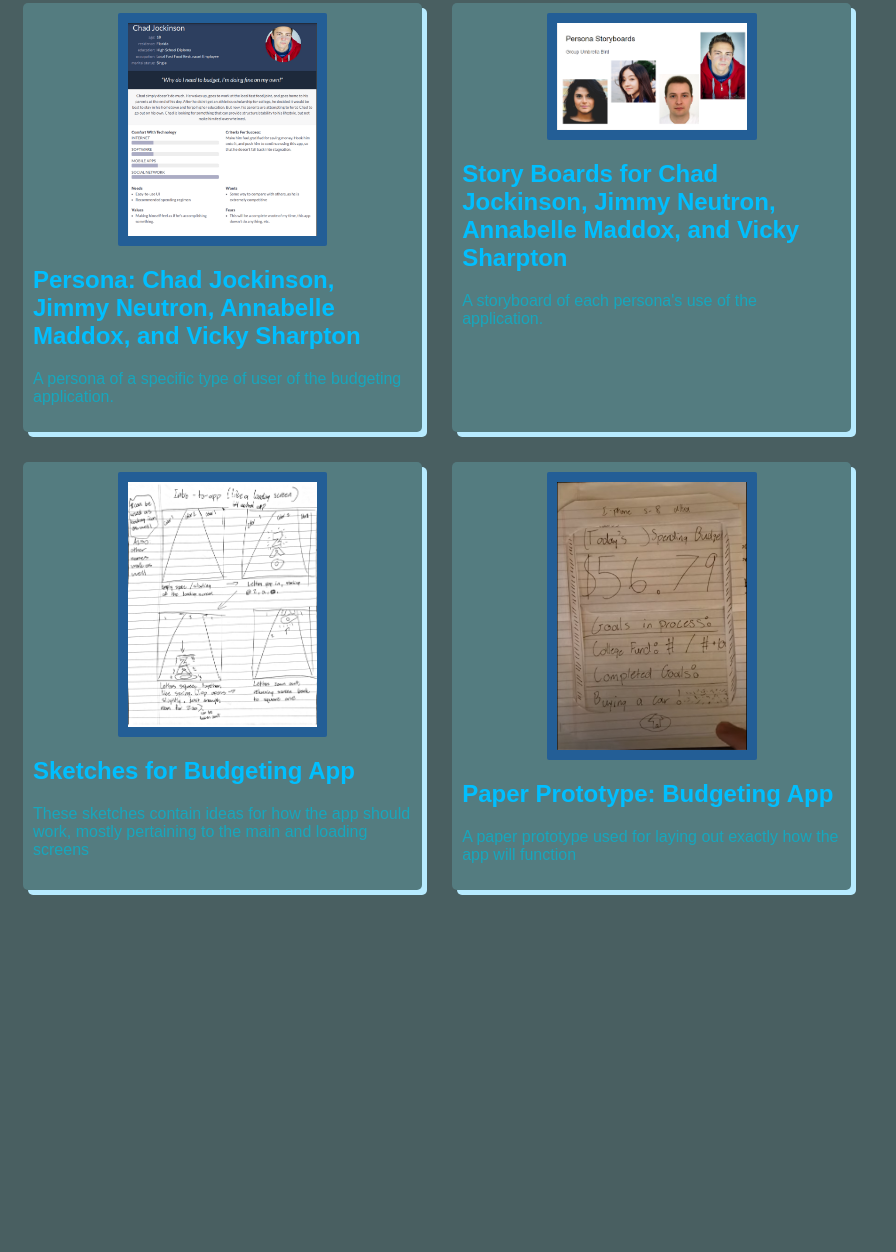
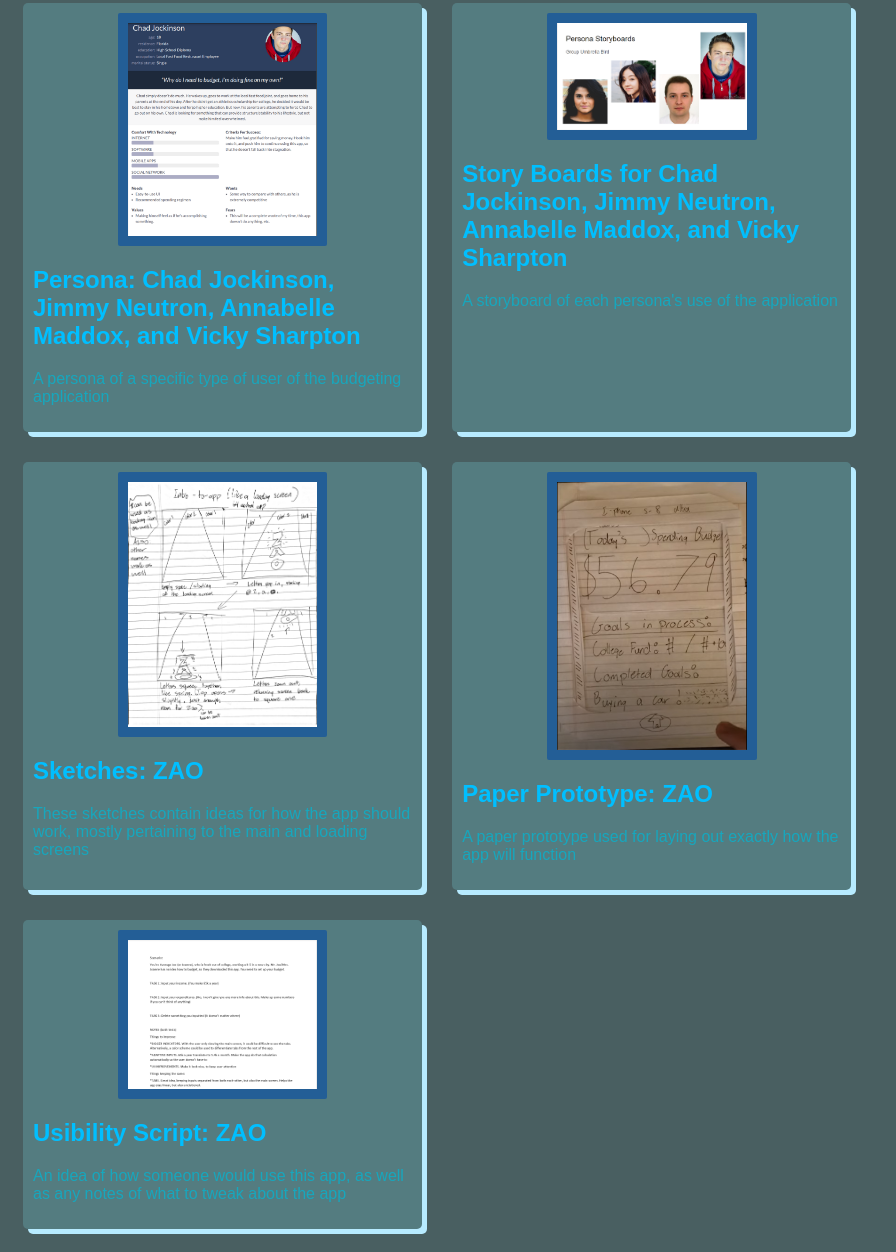
Before and after one commit to Trey-1359/Trey-1359.github.io, a plain HTML site: page index.html in a window 1280 px wide. Shown: the part 510-1762 px from the top of the page, without its empty margins (0-896 px from the left). Before the commit the page ends 1423 px from the top, so only its background shows below. Drawn offline with Linux system fonts and the light colour scheme.

Commit message:
Add files via upload

```diff
--- a/index.html
+++ b/index.html
@@ -12,7 +12,7 @@
             <section class= "assignment">
                 <a href= "Problem Statement -CSCE190.pdf"><img src= "intro.png" ></a>
             <section class= "assigndetails">
-                <a href= "Problem Statement -CSCE190.pdf"><h2>Problem Statement: Budgeting</h2></a>
+                <a href= "Problem Statement -CSCE190.pdf"><h2>Problem Statement: ZAO</h2></a>
                 <p>
                     The average person in the average age doesn't know how to manage their budget because they dont know that they need to plan ahead. Our solution will assist the user in keeping a balanced budget and plan for their future at their own pace.
                 </p>
@@ -22,9 +22,9 @@
             <section class= "assignment">
                 <a href= "csce190affinityboard.pdf"><img src= "affinity-board-budgeting-small.PNG" ></a>
             <section class= "assigndetails">
-                <a href= "csce190affinityboard.pdf"><h2>Affinity Diagram: Budgeting</h2></a>
+                <a href= "csce190affinityboard.pdf"><h2>Affinity Diagram: ZAO</h2></a>
                 <p>
-                    My group and I came together to brainstorm various ideas for this budgeting idea.
+                    My group and I came together to brainstorm various ideas for this budgeting idea
                 </p>
             </section>
         </section>
@@ -35,7 +35,7 @@
             <section class= "assigndetails">
                 <a href= "4Persona.pdf"><h2>Persona: Chad Jockinson, Jimmy Neutron, Annabelle Maddox, and Vicky Sharpton</h2></a>
                 <p>
-                    A persona of a specific type of user of the budgeting application.
+                    A persona of a specific type of user of the budgeting application
                 </p>
             </section>
         </section>
@@ -46,7 +46,7 @@
         <section class= "assigndetails">
             <a href= "AllPersonasStoryboard.pdf"><h2>Story Boards for Chad Jockinson, Jimmy Neutron, Annabelle Maddox, and Vicky Sharpton</h2></a>
             <p>
-            A storyboard of each persona's use of the application.
+            A storyboard of each persona's use of the application
             </p>
         </section>
     </section>
@@ -55,7 +55,7 @@
         <a href= "OnlyMeSketch.pdf"> <img src= "OnlyMeSketch.jpg" ></a>
 
     <section class= "assigndetails">
-        <a href= "OnlyMeSketch.pdf"><h2>Sketches for Budgeting App</h2></a>
+        <a href= "OnlyMeSketch.pdf"><h2>Sketches: ZAO</h2></a>
         <p>
         These sketches contain ideas for how the app should work, mostly pertaining to the main and loading screens
         </p>
@@ -66,12 +66,22 @@
         <a href= "https://youtu.be/_Kohx5LC13w"> <img src= "Paper.PNG" ></a>
 
     <section class= "assigndetails">
-        <a href= "https://youtu.be/_Kohx5LC13w"><h2>Paper Prototype: Budgeting App</h2></a>
+        <a href= "https://youtu.be/_Kohx5LC13w"><h2>Paper Prototype: ZAO</h2></a>
         <p>
         A paper prototype used for laying out exactly how the app will function
         </p>
     </section>
     </section>
+    <!--Usibility Script assignment-->
+    <section class= "assignment">
+        <a href= "Usability Script-Zao.pdf"><img src= "Usability.PNG" ></a>
+    <section class= "assigndetails">
+        <a href= "Usability Script-Zao.pdf"><h2>Usibility Script: ZAO</h2></a>
+        <p>
+            An idea of how someone would use this app, as well as any notes of what to tweak about the app
+        </p>
+    </section>
+</section>
 
 </div>
 
```
Also changed, not shown: Usability.PNG (added), 1 other file.
